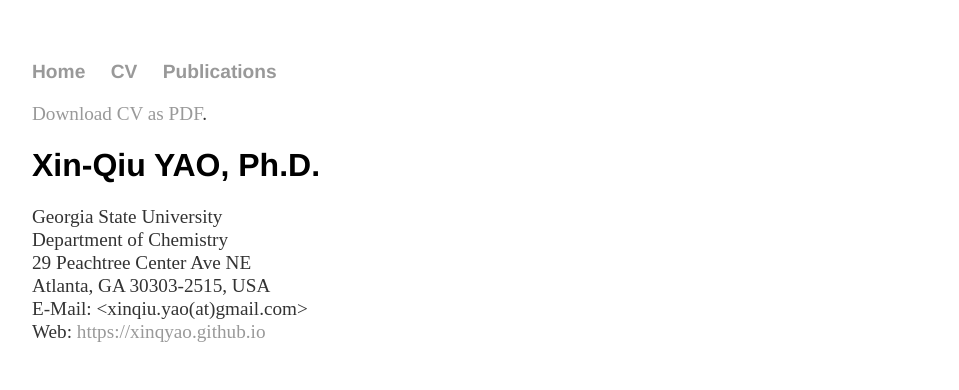
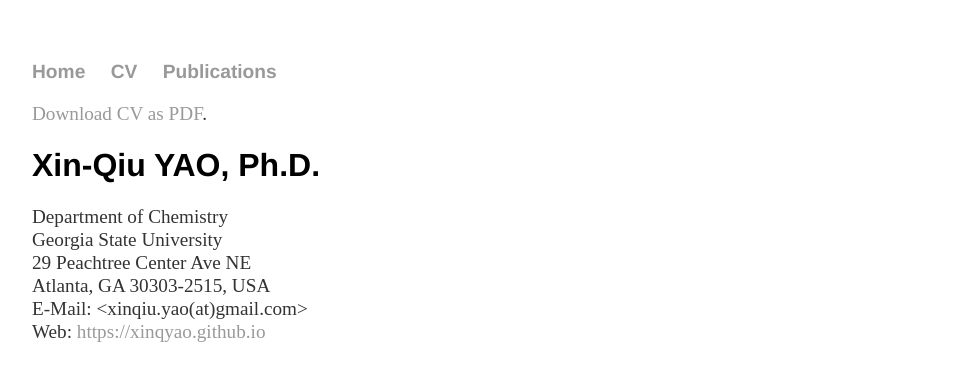
Before and after one commit to xinqyao/xinqyao.github.io, a Jekyll site: the page built from cv/index.md, in a window 1280 px wide and 900 px high. Shown: the top 390 px of the window, without its empty margins (160-1119 px from the left). Built offline with Jekyll 4.4.1, drawn with Linux system fonts in a browser that asks for light colours.

```diff
--- a/cv/index.md
+++ b/cv/index.md
@@ -6,8 +6,8 @@ title: "CV of Xin-Qiu Yao"
 
 # Xin-Qiu YAO, Ph.D.
 
+Department of Chemistry <br>
 Georgia State University <br>
-Department of Chemistry <br>
 29 Peachtree Center Ave NE <br>
 Atlanta, GA 30303-2515, USA <br>
 E-Mail: <xinqiu.yao(at)gmail.com> <br>
```
